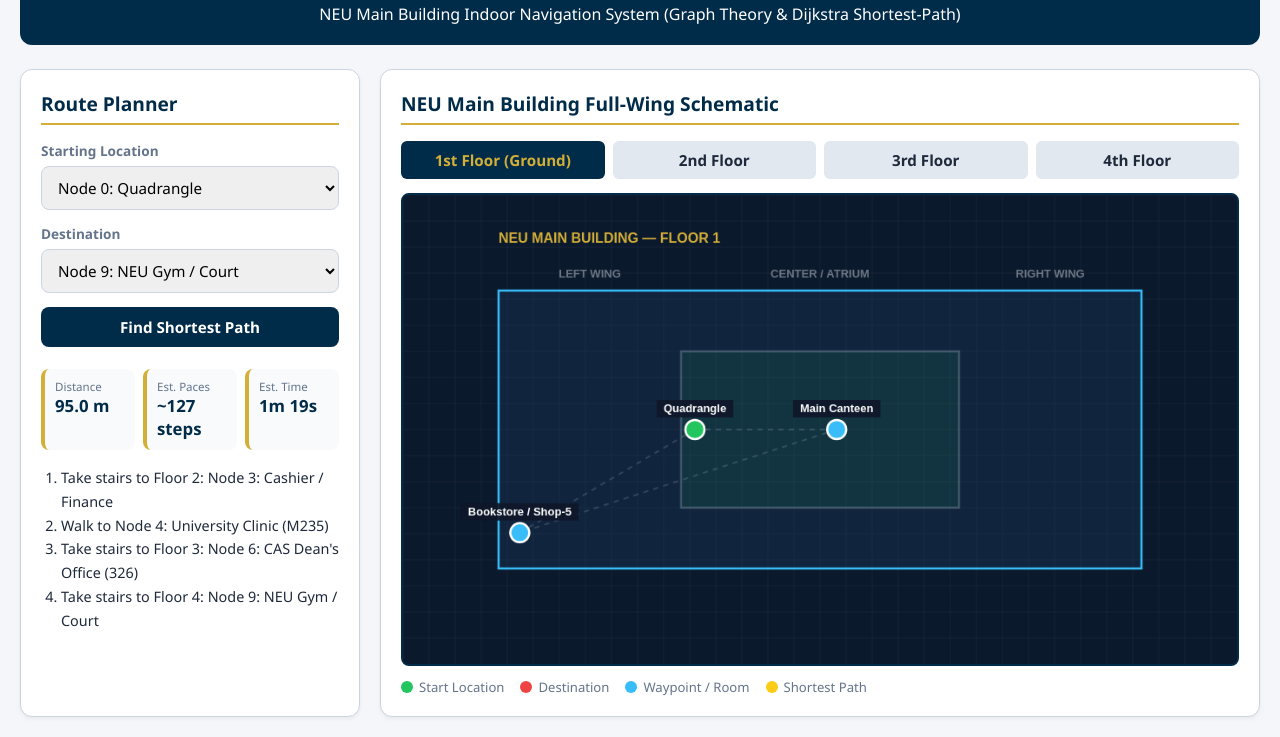
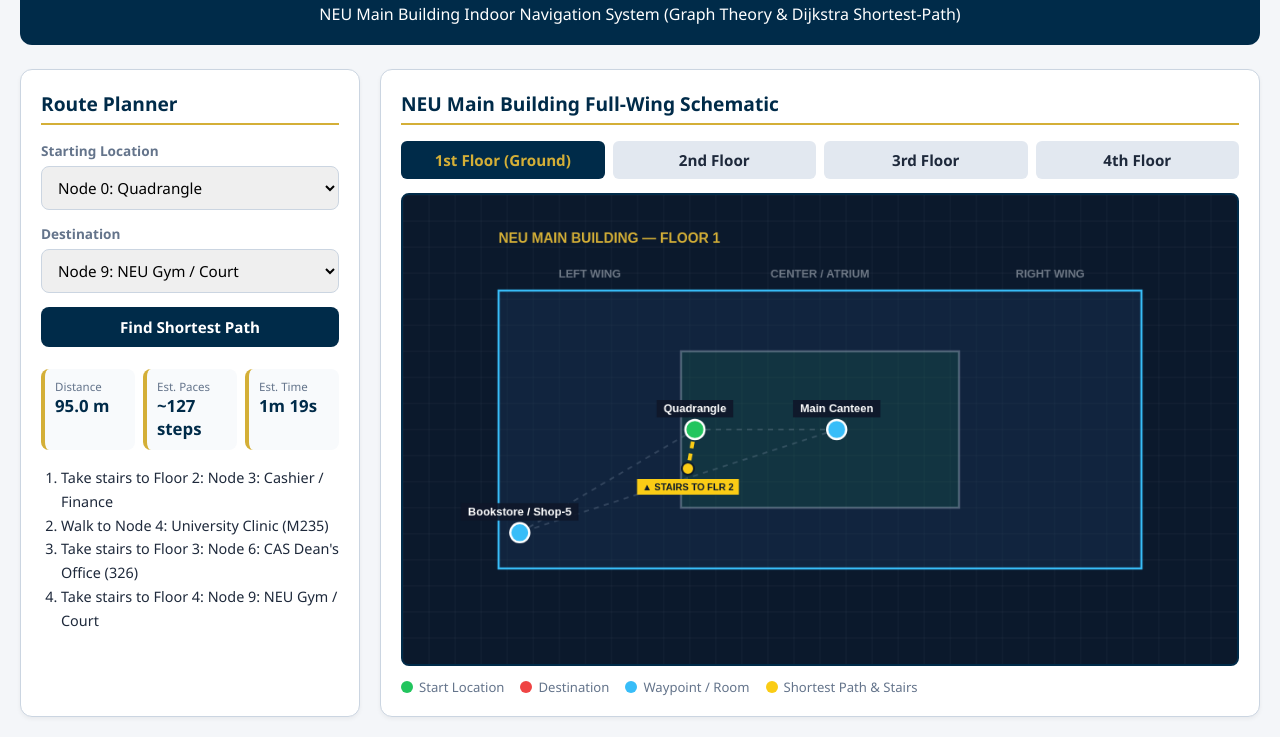
Before and after one commit to Luckzeyyy/pathfindr-neu, a plain HTML site: page index.html in a window 1280 px wide. Shown: the part 86-823 px from the top of the page. Drawn offline with Linux system fonts and the light colour scheme.

Commit message:
Update index.html

```diff
--- a/index.html
+++ b/index.html
@@ -83,18 +83,18 @@
         <span><i class="dot" style="background:#22C55E"></i> Start Location</span>
         <span><i class="dot" style="background:#EF4444"></i> Destination</span>
         <span><i class="dot" style="background:#38BDF8"></i> Waypoint / Room</span>
-        <span><i class="dot" style="background:#FACC15"></i> Shortest Path</span>
+        <span><i class="dot" style="background:#FACC15"></i> Shortest Path &amp; Stairs</span>
       </div>
     </div>
   </div>
 
   <script>
-    // Final calibrated node coordinates matching NEU Main Building schematic
+    // Calibrated node positions: Cashier on inner rectangle bottom-left vertex (320, 360), MPH on leftest outer border (110, 270)
     const nodes = [
       { id: 0, name: "Node 0: Quadrangle", floor: 1, x: 0.35, y: 0.50 },
       { id: 1, name: "Node 1: Main Canteen", floor: 1, x: 0.52, y: 0.50 },
       { id: 2, name: "Node 2: Bookstore / Shop-5", floor: 1, x: 0.14, y: 0.72 },
-      { id: 3, name: "Node 3: Cashier / Finance", floor: 2, x: 0.1146, y: 0.7963 },
+      { id: 3, name: "Node 3: Cashier / Finance", floor: 2, x: 0.3333, y: 0.6667 },
       { id: 4, name: "Node 4: University Clinic (M235)", floor: 2, x: 0.50, y: 0.50 },
       { id: 5, name: "Node 5: Multi-Purpose Hall", floor: 2, x: 0.1146, y: 0.50 },
       { id: 6, name: "Node 6: CAS Dean's Office (326)", floor: 3, x: 0.76, y: 0.72 },
@@ -181,6 +181,35 @@
       setFloor(nodes[start].floor);
     }
 
+    function drawStairConnector(ctx, fromX, fromY, toX, toY, labelText) {
+      // Draw yellow line leading to stairwell transition point
+      ctx.strokeStyle = '#FACC15';
+      ctx.lineWidth = 4.5;
+      ctx.setLineDash([8, 6]);
+      ctx.beginPath();
+      ctx.moveTo(fromX, fromY);
+      ctx.lineTo(toX, toY);
+      ctx.stroke();
+      ctx.setLineDash([]);
+
+      // Draw stairwell marker badge
+      ctx.beginPath();
+      ctx.arc(toX, toY, 7, 0, Math.PI * 2);
+      ctx.fillStyle = '#FACC15';
+      ctx.fill();
+      ctx.strokeStyle = '#0B192C';
+      ctx.lineWidth = 2;
+      ctx.stroke();
+
+      ctx.font = 'bold 11px sans-serif';
+      ctx.textAlign = 'center';
+      const w = ctx.measureText(labelText).width;
+      ctx.fillStyle = '#FACC15';
+      ctx.fillRect(toX - w / 2 - 6, toY + 12, w + 12, 18);
+      ctx.fillStyle = '#0B192C';
+      ctx.fillText(labelText, toX, toY + 25);
+    }
+
     function drawMap() {
       const canvas = document.getElementById('mapCanvas');
       const ctx = canvas.getContext('2d');
@@ -195,17 +224,17 @@
       for (let x = 0; x < W; x += 30) { ctx.beginPath(); ctx.moveTo(x, 0); ctx.lineTo(x, H); ctx.stroke(); }
       for (let y = 0; y < H; y += 30) { ctx.beginPath(); ctx.moveTo(0, y); ctx.lineTo(W, y); ctx.stroke(); }
 
-      // Main Building Outline (Left Wing, Center, Right Wing)
+      // Main Outer Building Rectangle (110..850, 110..430)
       ctx.strokeStyle = '#38BDF8';
       ctx.lineWidth = 2.5;
       ctx.fillStyle = 'rgba(30, 58, 95, 0.35)';
       ctx.fillRect(110, 110, 740, 320);
       ctx.strokeRect(110, 110, 740, 320);
 
-      // Inner Courtyard / Open-to-Below Atrium
+      // Inner Courtyard / Open-to-Below Rectangle (320..640, 180..360)
       ctx.fillStyle = currentFloor === 1 ? 'rgba(34, 197, 94, 0.10)' : 'rgba(11, 25, 44, 0.75)';
       ctx.fillRect(320, 180, 320, 180);
-      ctx.strokeStyle = 'rgba(148, 163, 184, 0.35)';
+      ctx.strokeStyle = 'rgba(148, 163, 184, 0.45)';
       ctx.strokeRect(320, 180, 320, 180);
 
       // Wing & Zone Labels
@@ -236,25 +265,35 @@
         }
       });
 
-      // Active shortest path on current floor
+      // Active shortest path (both same-floor segments AND cross-floor stair transitions)
       if (activePath.length > 1) {
-        ctx.strokeStyle = '#FACC15';
-        ctx.lineWidth = 5;
-        ctx.lineCap = 'round';
-        ctx.beginPath();
-        let drawing = false;
-        for (let i = 0; i < activePath.length; i++) {
-          const n = nodes[activePath[i]];
-          if (n.floor === currentFloor) {
-            const px = n.x * W;
-            const py = n.y * H;
-            if (!drawing) { ctx.moveTo(px, py); drawing = true; }
-            else { ctx.lineTo(px, py); }
-          } else {
-            drawing = false;
+        for (let i = 0; i < activePath.length - 1; i++) {
+          const curr = nodes[activePath[i]];
+          const next = nodes[activePath[i + 1]];
+
+          if (curr.floor === currentFloor && next.floor === currentFloor) {
+            // Solid yellow line between two nodes on the same floor
+            ctx.strokeStyle = '#FACC15';
+            ctx.lineWidth = 5;
+            ctx.lineCap = 'round';
+            ctx.beginPath();
+            ctx.moveTo(curr.x * W, curr.y * H);
+            ctx.lineTo(next.x * W, next.y * H);
+            ctx.stroke();
+          } else if (curr.floor === currentFloor && next.floor !== currentFloor) {
+            // Leaving current floor via stairs to next.floor
+            const stairX = ((curr.x + next.x) / 2) * W;
+            const stairY = ((curr.y + next.y) / 2) * H;
+            const dir = next.floor > currentFloor ? `▲ STAIRS TO FLR ${next.floor}` : `▼ STAIRS TO FLR ${next.floor}`;
+            drawStairConnector(ctx, curr.x * W, curr.y * H, stairX, stairY, dir);
+          } else if (curr.floor !== currentFloor && next.floor === currentFloor) {
+            // Arriving on current floor via stairs from curr.floor
+            const stairX = ((curr.x + next.x) / 2) * W;
+            const stairY = ((curr.y + next.y) / 2) * H;
+            const dir = `STAIRS FROM FLR ${curr.floor}`;
+            drawStairConnector(ctx, stairX, stairY, next.x * W, next.y * H, dir);
           }
         }
-        ctx.stroke();
       }
 
       // Nodes on current floor
```
